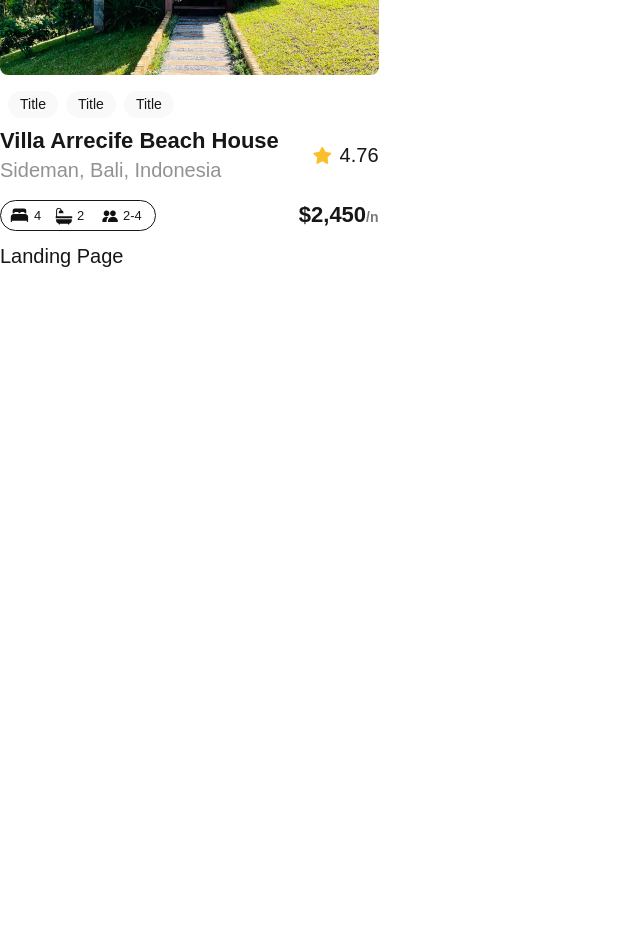
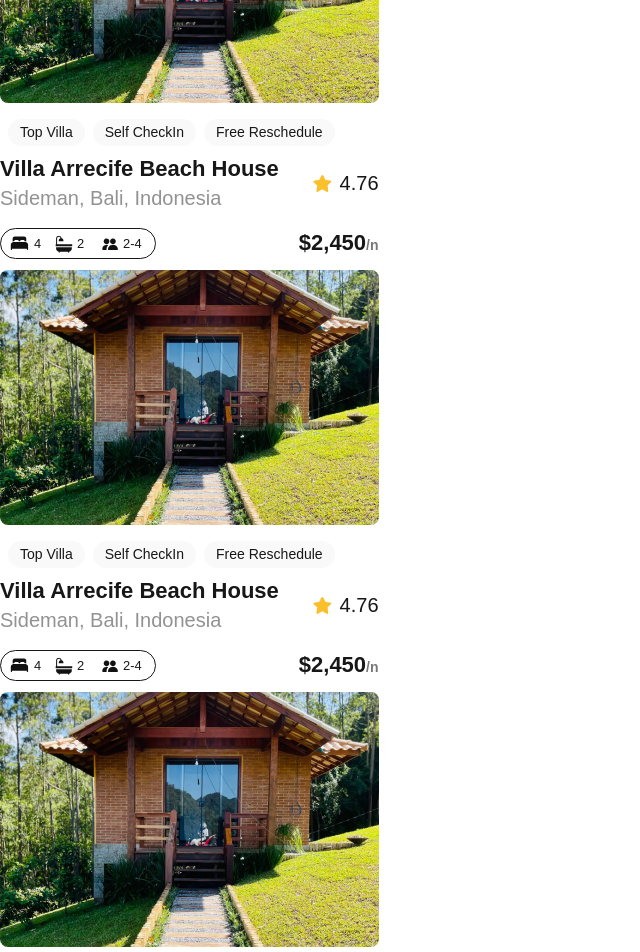
Before and after one commit to Elite6802/alx-project-0x01-setup, a Next.js app in the folder alx-project-0x00/: page /landing in a window 1280 px wide. Shown: the part 180-1132 px from the top of the page, without its empty margins (0-640 px from the left). Before the commit the page ends 800 px from the top, so only its background shows below. Built offline with nearby package versions, Linux system fonts and the light colour scheme.

Commit message:
Displayed the Card component under title and duplicated it

```diff
--- a/alx-project-0x00/components/Pill.tsx
+++ b/alx-project-0x00/components/Pill.tsx
@@ -1,12 +1,10 @@
 import React from 'react'
-interface PillProps {
-  title: string;
-}
+import { PillProps } from "@/interfaces";
 
-const Pill: React.FC<PillProps> = () => {
+const Pill: React.FC<PillProps> = ({ title }) => {
   return (
     <div className=" flex justify-center  items-center bg-[#F9F9F9] px-3 w-auto h-[27px] rounded-full">
-      <p className=" text-sm ">Title</p>
+      <p className=" text-sm ">{title}</p>
     </div>
   )
 }
--- a/alx-project-0x00/interfaces/index.ts
+++ b/alx-project-0x00/interfaces/index.ts
@@ -0,0 +1,4 @@
+
+export interface PillProps {
+  title: string;
+}
--- a/alx-project-0x00/pages/landing.tsx
+++ b/alx-project-0x00/pages/landing.tsx
@@ -4,10 +4,13 @@
     return (
         <div>
             <h1 className="text-xl font-extralight">
+                Landing Page
                 <Card />
-                Landing Page
+                <Card />
+                <Card />
             </h1>
         </div>
+
     )
 }
 
```
